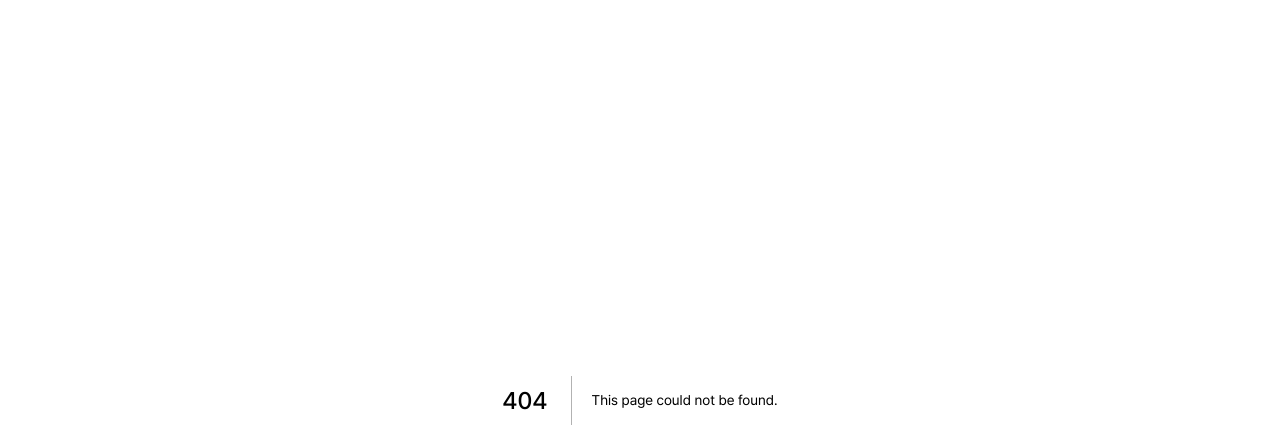
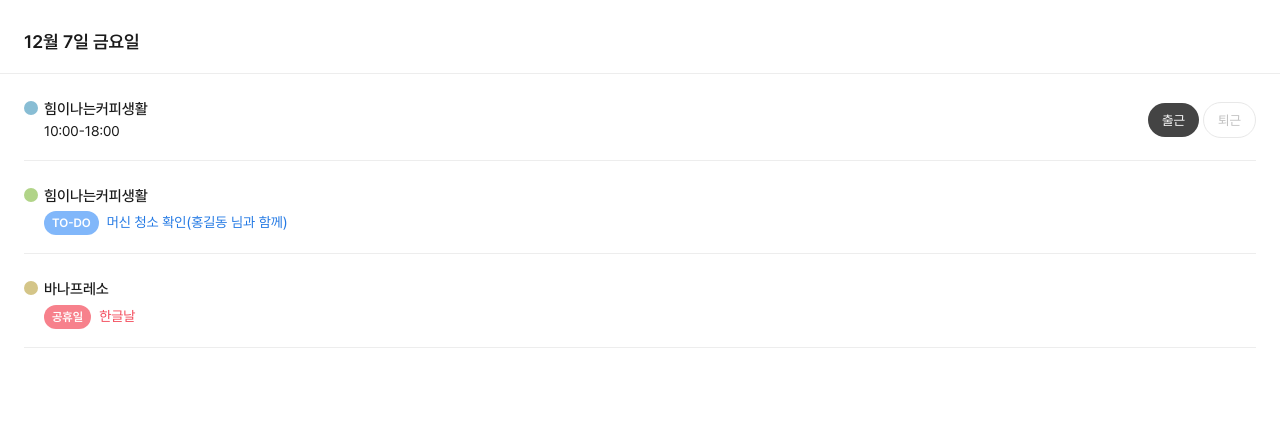
Before and after one commit to nalpari/whale-erp-staff-app-pub, a Next.js app: page /main in a window 1280 px wide. Before the commit this address had no page. Shown: the top 448 px of the page. Built offline with nearby package versions, Linux system fonts and the light colour scheme.

Commit message:
style: header 조정 및 date list 추가

```diff
--- /dev/null
+++ b/src/app/main/page.tsx
@@ -0,0 +1,5 @@
+import MainContents from "@/components/main/MainContents";
+
+export default function Main() {
+  return <MainContents />;
+}
--- a/src/app/page.tsx
+++ b/src/app/page.tsx
@@ -1,11 +1,14 @@
 import Footer from "@/components/ui/Footer";
 import Header from "@/components/ui/Header";
+import Main from "./main/page";
 
 export default function Home() {
   return (
     <div className="wrap">
       <Header />
-      <div className="container">sss</div>
+      <div className="container">
+        <Main />
+      </div>
       <Footer />
     </div>
   );
--- /dev/null
+++ b/src/components/main/MainContents.tsx
@@ -0,0 +1,57 @@
+export default function MainContents() {
+  return (
+    <div className="main-contents">
+      <div className="date-list-wrap">
+        <div className="date-list-tit">12월 7일 금요일</div>
+        <ul className="date-cont-list">
+          <li className="date-cont-item">
+            <div className="date-cont-bx">
+              <div
+                className="date-cont-ring"
+                style={{ backgroundColor: "#88BDD4" }}
+              ></div>
+              <div className="date-cont-info">
+                <div className="date-cont-info-name">힘이나는커피생활</div>
+                <div className="date-cont-info-time">10:00-18:00</div>
+              </div>
+              <div className="date-check-btn-wrap">
+                <button className="date-check-btn black">출근</button>
+                <button className="date-check-btn outline">퇴근</button>
+              </div>
+            </div>
+          </li>
+          <li className="date-cont-item">
+            <div className="date-cont-bx">
+              <div
+                className="date-cont-ring"
+                style={{ backgroundColor: "#B1D488" }}
+              ></div>
+              <div className="date-cont-info">
+                <div className="date-cont-info-name">힘이나는커피생활</div>
+                <div className="date-cont-todo">
+                  <span className="badge todo">TO-DO</span>
+                  <span>머신 청소 확인(홍길동 님과 함께)</span>
+                </div>
+              </div>
+            </div>
+          </li>
+          <li className="date-cont-item">
+            <div className="date-cont-bx">
+              <div
+                className="date-cont-ring"
+                style={{ backgroundColor: "#D4C588" }}
+              ></div>
+              <div className="date-cont-info">
+                <div className="date-cont-info-name">바나프레소</div>
+                <div className="date-cont-break">
+                  <span className="badge break">공휴일</span>
+                  <span>한글날</span>
+                </div>
+              </div>
+            </div>
+          </li>
+        </ul>
+      </div>
+    </div>
+  );
+}
--- a/src/styles/abstracts/_variables.scss
+++ b/src/styles/abstracts/_variables.scss
@@ -101,8 +101,8 @@ $pink-a-back-color: #f34a5a; //기본 active 배경
 $pink-d-back-color: #e0e0e0; //기본 disable 배경
 
 $out-back-color: #fff; //outline 배경
-$out-font-color: #444; //ouline 폰트
-$out-border-color: #dddddd; //outline 보더
+$out-font-color: #c0c0c0; //ouline 폰트
+$out-border-color: #e8e8e8; //outline 보더
 $out-h-back-color: #444; //outline hover 배경
 $out-a-back-color: #fff; //outline active 배경
 $out-d-back-color: #ffffff; //outline disable 배경
--- /dev/null
+++ b/src/styles/components/_contents.scss
@@ -0,0 +1,83 @@
+@use "../abstracts" as *;
+.badge {
+  flex: none;
+  display: inline-block;
+  @include fontDefinition(12px, 600, 150%);
+  color: #fff;
+  border-radius: 100px;
+  padding: 3px 8px;
+  margin-top: -1px;
+  &.todo {
+    background-color: #81b7fa;
+  }
+  &.break {
+    background-color: #f7818c;
+  }
+}
+
+.date-list-wrap {
+  margin-top: 28px;
+  .date-list-tit {
+    @include fontDefinition(18px, 600, 150%);
+    color: #1a1a1a;
+    padding: 0 24px 18px;
+    border-bottom: 1px solid #ededed;
+  }
+}
+
+.date-cont-list {
+  padding: 0 24px;
+  .date-cont-item {
+    padding: 24px 0 18px;
+    border-bottom: 1px solid #ededed;
+  }
+}
+
+.date-cont-bx {
+  position: relative;
+  @include flex(0px);
+  align-items: center;
+  padding-left: 20px;
+  .date-cont-ring {
+    position: absolute;
+    top: 3px;
+    left: 0;
+    width: 14px;
+    height: 14px;
+    border-radius: 50%;
+  }
+}
+.date-cont-info {
+  .date-cont-info-name {
+    @include fontDefinition(15px, 500, 150%);
+    color: #1a1a1a;
+    margin-bottom: 0px;
+  }
+  .date-cont-info-time {
+    @include fontDefinition(14px, 400, 150%);
+    color: #1a1a1a;
+  }
+}
+.date-check-btn-wrap {
+  @include flex(4px);
+  align-items: center;
+  margin-left: auto;
+  .date-check-btn {
+    padding: 9px 14px;
+    border-radius: 80px;
+  }
+}
+.date-cont-todo {
+  @include flex(8px);
+  align-items: flex-start;
+  margin-top: 5px;
+  @include fontDefinition(14px, 400, 150%);
+  color: #2379e4;
+}
+.date-cont-break {
+  @include flex(8px);
+  align-items: flex-start;
+  margin-top: 5px;
+  @include fontDefinition(14px, 400, 150%);
+  color: #f34a5a;
+}
--- a/src/styles/components/_index.scss
+++ b/src/styles/components/_index.scss
@@ -0,0 +1 @@
+@forward "contents";
--- a/src/styles/layout/_layout.scss
+++ b/src/styles/layout/_layout.scss
@@ -10,7 +10,7 @@
   background-color: #fff;
 }
 .container {
-  padding-top: 212px;
+  padding-top: 140px;
   flex: 1;
 }
 
@@ -37,12 +37,13 @@ header {
 .header-top {
   @include flex(10px);
   align-items: center;
-  padding: 16.5px 0;
+  padding: 7px 0;
   .header-store-name {
     flex: 1;
     text-align: center;
     @include fontDefinition(18px, 700, 150%);
     color: #fff;
+    word-break: keep-all;
   }
   .header-menu-btn {
     margin-left: auto;
@@ -57,10 +58,7 @@ header {
   }
 }
 .header-body {
-  padding: 20px 0;
-  .header-store-btn {
-    margin-bottom: 18px;
-  }
+  padding: 12px 0 20px;
 }
 .header-data-wrap {
   @include flex(10px);
```
Also changed, not shown: src/components/ui/Header.tsx (+13 -16 lines).
